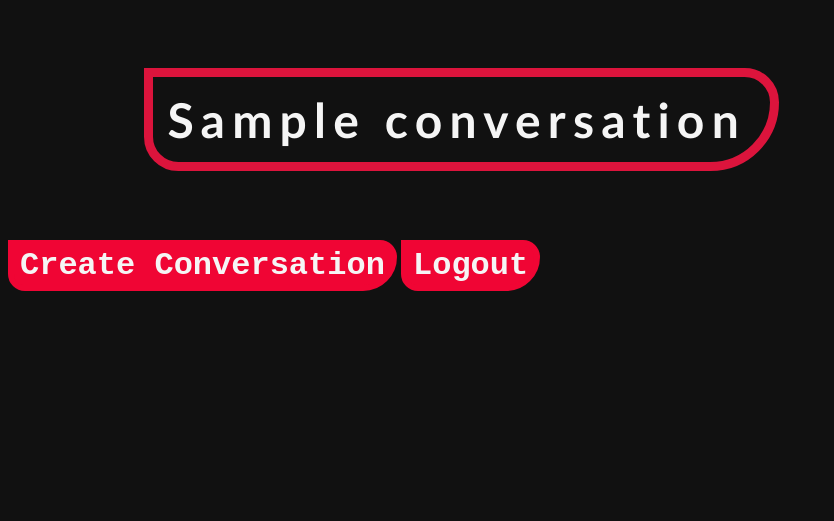
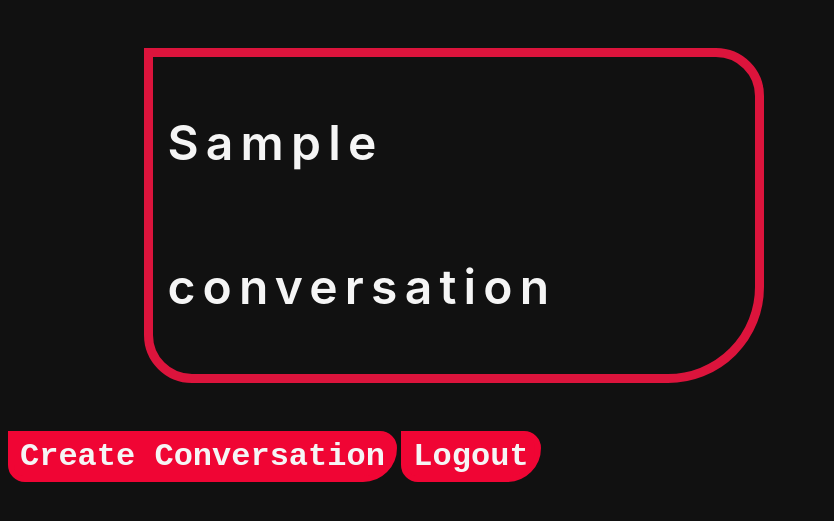
Before and after one commit to alejandrogonzalvo/Openchat-project, a Django app: page /chat/conversations in a window 1280 px wide. Shown: the top 521 px of the page, without its empty margins (0-834 px from the left). Run offline with Django 3.2, Linux system fonts and the light colour scheme; a user stored in the database is signed in; tables that the repository leaves empty hold one stand-in row (values such as "Sample post").

Commit message:
Change Message.__str__ & style conversation_list
Changing __str__ method of class Message in order to return a user
friendly string, since its only function is showing in the
conversation list html page.

Also done a bit of styling, still a lot work to do on the css.´

```diff
--- a/openchat/chat/models.py
+++ b/openchat/chat/models.py
@@ -33,12 +33,16 @@
 
     def __str__(self):
         if len(self.text) <= 20:
-            return "{} // sent {}".format(
+            return "{} // sent {}:{}, by {}".format(
                 self.text,
-                self.date
+                self.date.hour,
+                self.date.minute,
+                self.author,
                 )
 
-        return "{}... // sent {}".format(
+        return "{}... // sent {}:{}, by {}".format(
             self.text[:20],
-            self.date
+            self.date.hour,
+            self.date.minute,
+            self.author,
             )
--- a/openchat/chat/static/chat/conversation_list.css
+++ b/openchat/chat/static/chat/conversation_list.css
@@ -1,17 +1,13 @@
 body{
-    font-family: "Trebuchet MS", Helvetica, sans-serif;
+    font-family: 'Graphik Web',-apple-system,BlinkMacSystemFont,'Segoe UI',
+    Roboto,Oxygen-Sans,Ubuntu,Cantarell,'Helvetica Neue',Helvetica,sans-serif;
 
     background-color: rgb(17, 17, 17);
 
     color: whitesmoke;
 }
 
-a{
-    color: whitesmoke;
-    text-decoration: none;
-}
-
-li a{
+#conversation{
 
     font-weight: 600;
     letter-spacing: 0.15em;
@@ -24,6 +20,29 @@
     padding: 0.3em;
     padding-right: 0.5em;
 
+    margin-bottom: 1em;
+
+    width: 50%;
+
+}
+
+#message_list{
+    padding-left: 0em;
+}
+
+#message{
+    font-size: 0.3em;
+    letter-spacing: 0em;
+
+    padding-bottom: 0.2em;
+
+    line-height: 1em;
+
+}
+
+a{
+    color: whitesmoke;
+    text-decoration: none;
 }
 
 a:hover{
--- a/openchat/chat/static/chat/message_list.css
+++ b/openchat/chat/static/chat/message_list.css
@@ -81,9 +81,6 @@
 }
 
 .no_messages{
-
-    font-family: "Trebuchet MS", Helvetica, sans-serif;
-
     font-size: 5em;
 
     color: lightcoral;
--- a/openchat/chat/templates/chat/conversation_list.html
+++ b/openchat/chat/templates/chat/conversation_list.html
@@ -2,7 +2,6 @@
 <html>
 <head>
     {% load static %}
-
     <link rel="stylesheet" type="text/css" href="{% static 'chat/conversation_list.css' %}">
     <title>Conversations</title>
 </head>
@@ -12,8 +11,8 @@
             <ul id="conversation_list">
                 {% for conversation in conversations %}
                     <li id="conversation">
-                        <a href="{% url 'chat:message_list' conversation %}">{{ conversation.name }}</a>
-                        <ul>
+                        <a href="{% url 'chat:message_list' conversation %}" id="conversation_link">{{ conversation.name }}</a>
+                        <ul id="message_list">
                             {% load filters %}
                             {% for message in messages|messages_by_conversation:conversation %}
                                 <li id="message">{{message}}</li>
```
